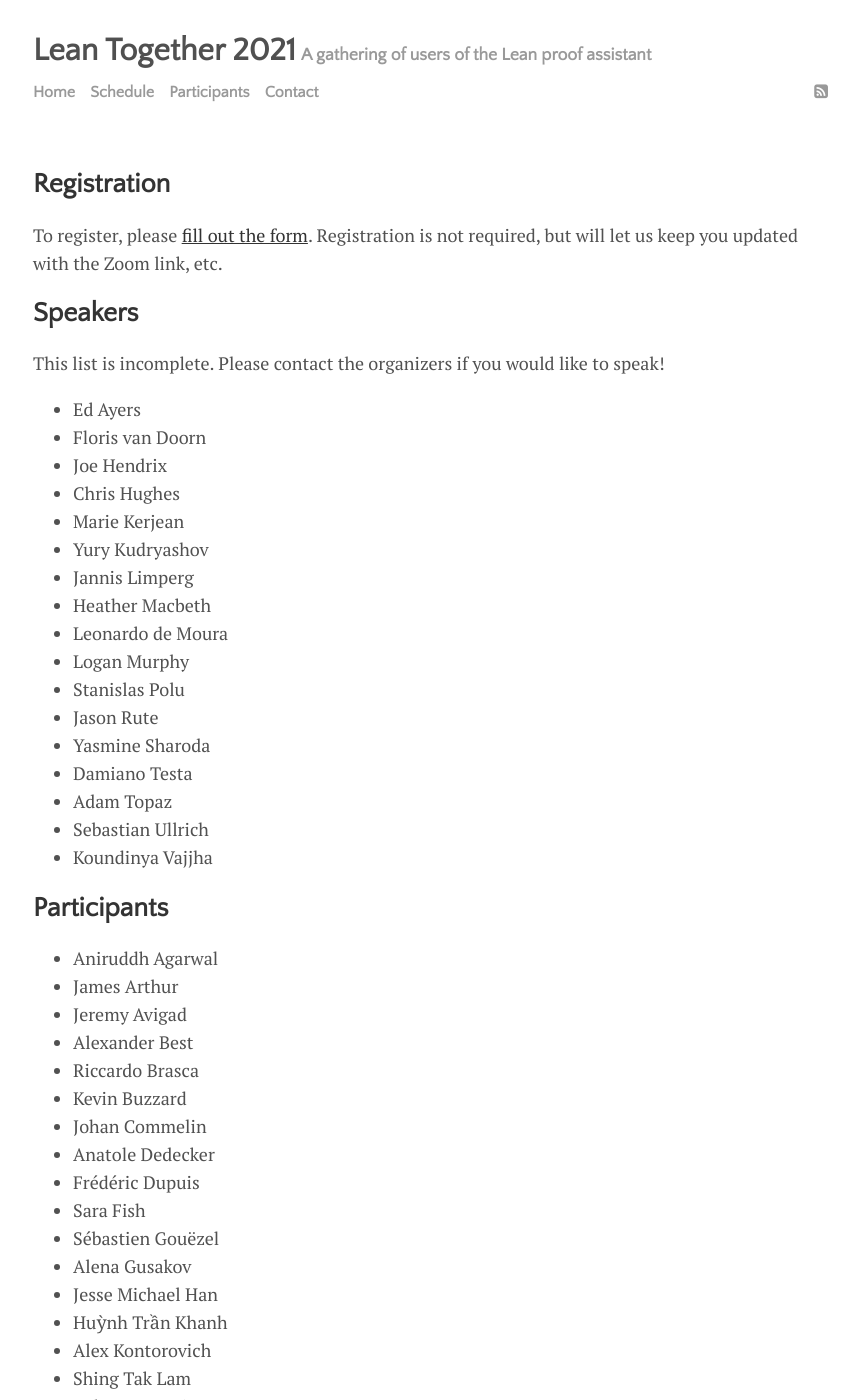
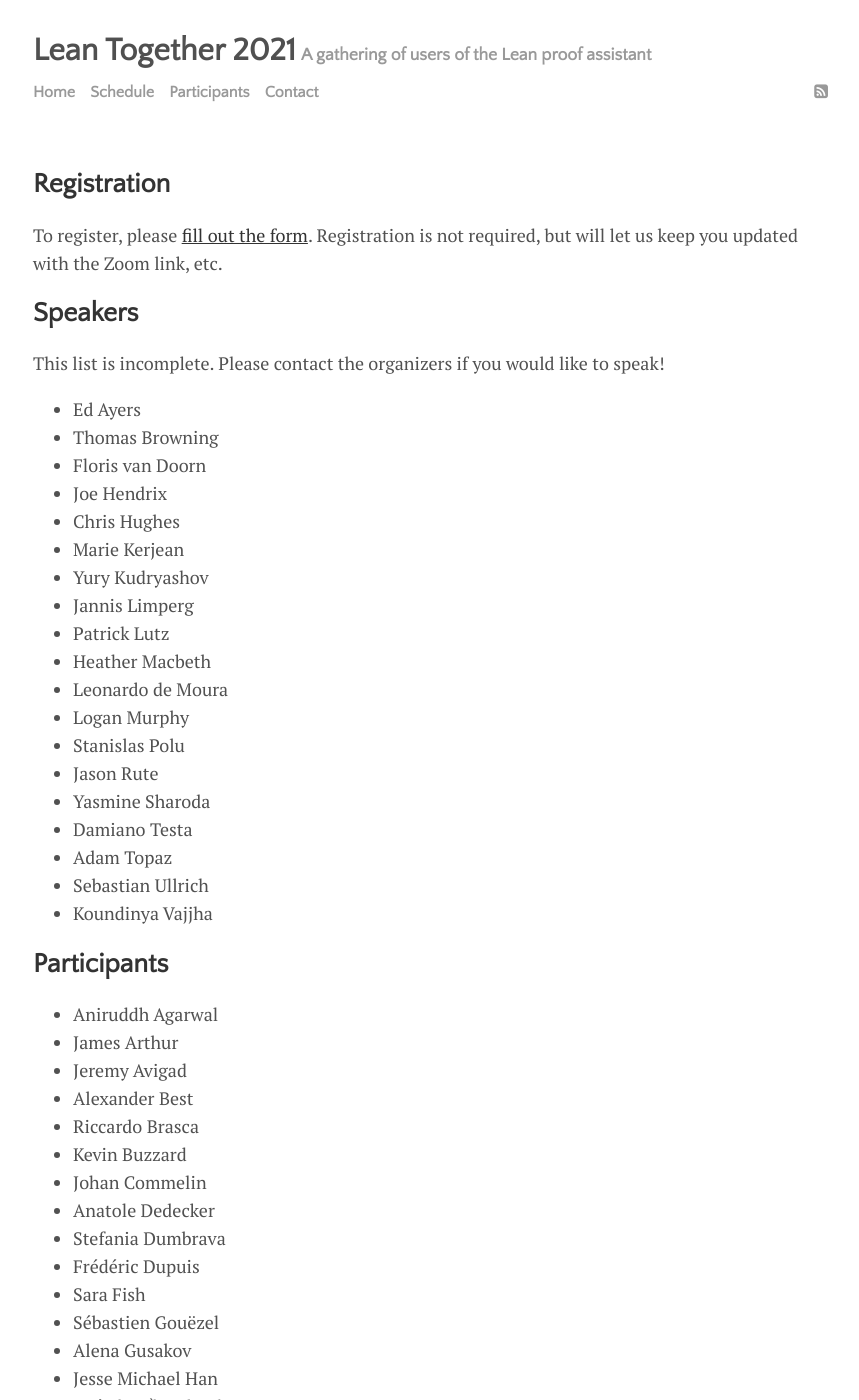
Before and after one commit to leanprover-community/lt2021, a Jekyll site: the page built from participants.md, in a window 1280 px wide and 1400 px high. Shown: the whole window, without its empty margins (207-1066 px from the left). Built offline with Jekyll 4.4.1, drawn with Linux system fonts in a browser that asks for light colours; some of the changed text lies outside the part shown.

Commit message:
update participants

```diff
--- a/participants.md
+++ b/participants.md
@@ -15,12 +15,14 @@ Registration is not required, but will let us keep you updated with the Zoom lin
 This list is incomplete. Please contact the organizers if you would like to speak!
 
 * Ed Ayers
+* Thomas Browning
 * Floris van Doorn
 * Joe Hendrix
 * Chris Hughes
 * Marie Kerjean
 * Yury Kudryashov
 * Jannis Limperg
+* Patrick Lutz
 * Heather Macbeth
 * Leonardo de Moura
 * Logan Murphy
@@ -42,6 +44,7 @@ This list is incomplete. Please contact the organizers if you would like to spea
 * Kevin Buzzard
 * Johan Commelin
 * Anatole Dedecker
+* Stefania Dumbrava
 * Frédéric Dupuis
 * Sara Fish
 * Sébastien Gouëzel
```
Also changed, not shown: other parts of participants.md (+2 -0 lines).
